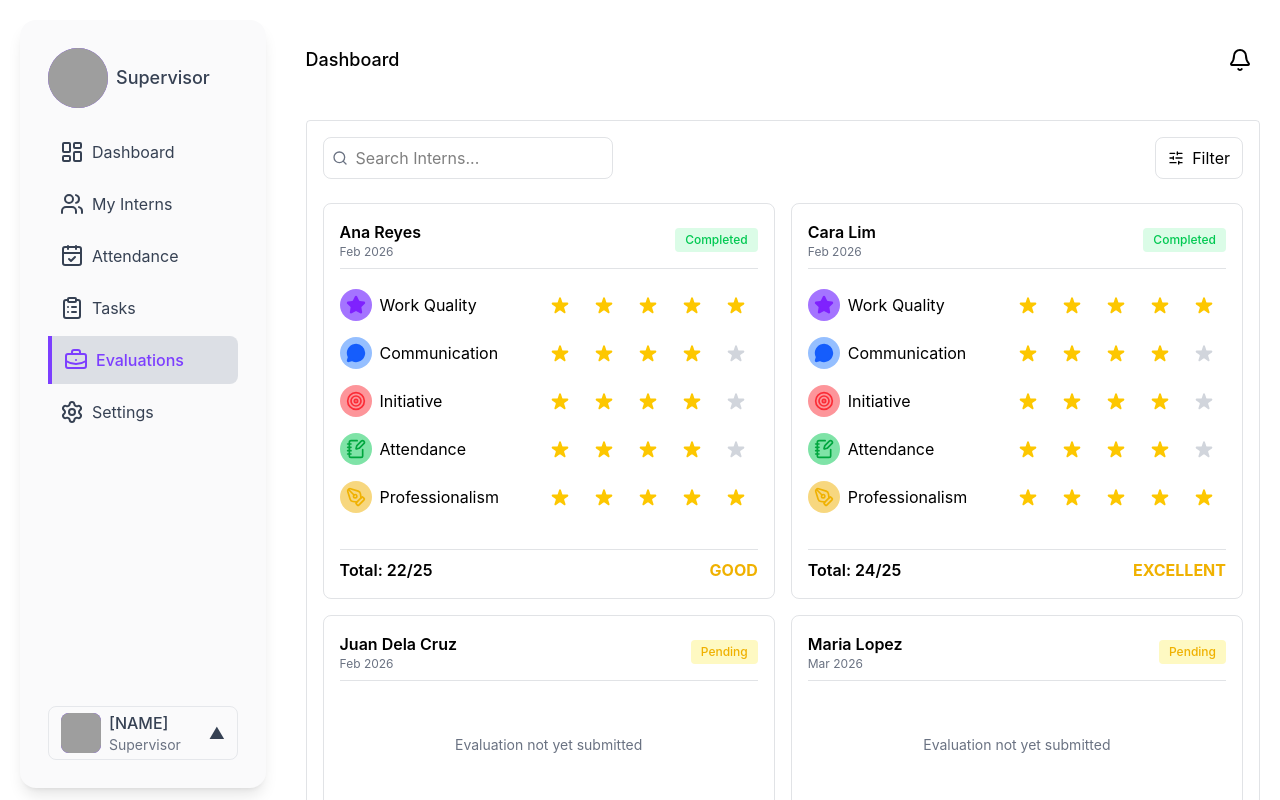
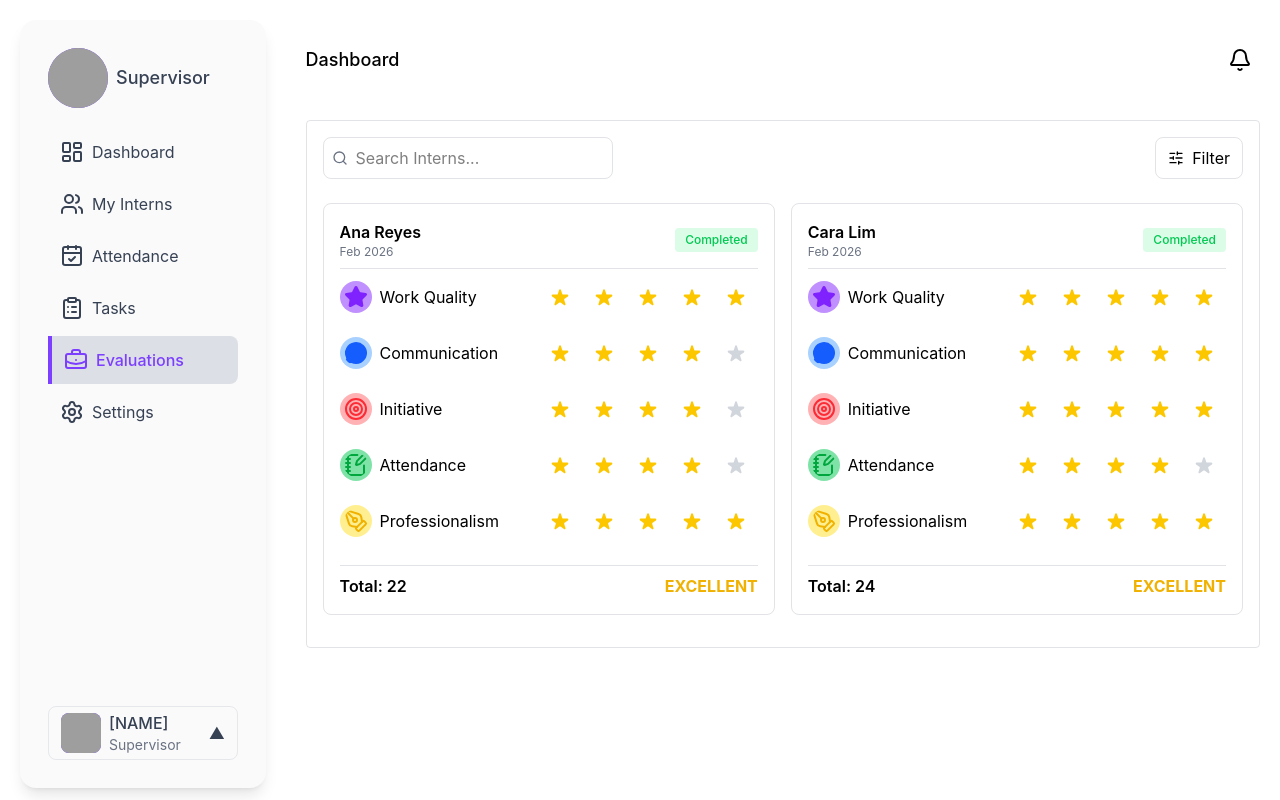
Before and after one commit to dev-St0ic/HR-Internship-Management-System, a React (Vite) app in the folder frontend-hrms/: page /supervisor/evaluations in a window 1280 px wide. Shown: the top 800 px of the page. Built offline with nearby package versions, Linux system fonts and the light colour scheme; grey boxes are pictures that could not be loaded.

Commit message:
refractor evaluation

```diff
--- a/frontend-hrms/src/portals/supervisor/pages/SupervisorEvaluations.jsx
+++ b/frontend-hrms/src/portals/supervisor/pages/SupervisorEvaluations.jsx
@@ -2,6 +2,80 @@ import { Search, SlidersHorizontal, Star, MessageCircle, Target, NotebookPen, Pe
 import StarRatingUI from "../components/StarRatingUI";
 
 export default function SupervisorEvaluations() {
+
+  const evaluationInternData = [
+  {
+    internName: "Ana Reyes",
+    lastEvaluated: "Feb 2026",
+    evalStatus: "Completed",
+    evalData: {
+      evalLabel: ["Work Quality", "Communication", "Initiative", "Attendance", "Professionalism"],
+      evalIcon: {
+        "Work Quality" : <Star size={20} className="text-violet-600 bg-violet-600/50 rounded-full size-8 p-1" fill="currentColor" />,
+        "Communication" : <MessageCircle size={20} className="text-blue-600 bg-blue-400/50 rounded-full size-8 p-1" fill="currentColor" />,
+        "Initiative" : <Target size={20} className="text-red-500 bg-red-400/50 rounded-full size-8 p-1" />,
+        "Attendance" : <NotebookPen size={20} className="text-green-600 bg-green-500/50 rounded-full size-8 p-1" />,
+        "Professionalism" : <PenTool size={20} className="text-yellow-500 bg-yellow-300/50 rounded-full size-8 p-1" />
+      },
+      evalLabelRate: {
+        "Work Quality": 5,
+        "Communication": 4,
+        "Initiative": 4,
+        "Attendance": 4,
+        "Professionalism": 5
+      },
+      get total() {
+        return Object.values(this.evalLabelRate).reduce((sum, val) => sum + val, 0);
+      },
+      get totalStatus() {
+        const total = this.total;
+        return total === 25
+          ? "Perfect"
+          : total >= 22
+          ? "Excellent"
+          : total >= 16
+          ? "Good"
+          : "Needs Improvement";
+      }
+    }
+  },
+  {
+    internName: "Cara Lim",
+    lastEvaluated: "Feb 2026",
+    evalStatus: "Completed",
+    evalData: {
+      evalLabel: ["Work Quality", "Communication", "Initiative", "Attendance", "Professionalism"],
+      evalIcon: {
+        "Work Quality" : <Star size={20} className="text-violet-600 bg-violet-600/50 rounded-full size-8 p-1" fill="currentColor" />,
+        "Communication" : <MessageCircle size={20} className="text-blue-600 bg-blue-400/50 rounded-full size-8 p-1" fill="currentColor" />,
+        "Initiative" : <Target size={20} className="text-red-500 bg-red-400/50 rounded-full size-8 p-1" />,
+        "Attendance" : <NotebookPen size={20} className="text-green-600 bg-green-500/50 rounded-full size-8 p-1" />,
+        "Professionalism" : <PenTool size={20} className="text-yellow-500 bg-yellow-300/50 rounded-full size-8 p-1" />
+      },
+      evalLabelRate: {
+        "Work Quality": 5,
+        "Communication": 5,
+        "Initiative": 5,
+        "Attendance": 4,
+        "Professionalism": 5
+      },
+      get total() {
+        return Object.values(this.evalLabelRate).reduce((sum, val) => sum + val, 0);
+      },
+      get totalStatus() {
+        const total = this.total;
+        return total === 25
+          ? "Perfect"
+          : total >= 22
+          ? "Excellent"
+          : total >= 16
+          ? "Good"
+          : "Needs Improvement";
+      }
+    }
+  },
+];
+
   return (
     <>
       <div className="border rounded border-gray-500/20 h-full p-4 mb-4">
@@ -16,189 +90,54 @@ export default function SupervisorEvaluations() {
           </div>
         </div>
 
-        <div className="grid grid-cols-6 grid-rows-6 gap-4 mb-4 mt-6">
+        <div className="grid grid-cols-6 gap-4 mb-4 mt-6">
+        {evaluationInternData.map((intern, index) => (
+          <div key={index} className="col-span-3 row-span-3 border border-gray-500/20 rounded-lg p-4">
 
-          <div className="col-span-3 row-span-3 col-start-1 row-start-1 border border-gray-500/20 rounded-lg p-4">
+            {/* Header */}
             <div className="flex justify-between items-center border-b border-gray-500/20 pb-2">
               <div className="flex flex-col">
-                <span className="text-md font-semibold">Ana Reyes</span>
-                <span className="text-gray-500 text-xs">Feb 2026</span>
+                <span className="text-md font-semibold">{intern.internName}</span>
+                <span className="text-gray-500 text-xs">{intern.lastEvaluated}</span>
               </div>
-              <div className="flex items-center">
-                <span className="bg-green-100 text-green-500 text-xs font-medium px-2.5 py-1 rounded">Completed</span>
-              </div>
+              <span className="bg-green-100 text-green-500 text-xs font-medium px-2.5 py-1 rounded">
+                {intern.evalStatus}
+              </span>
             </div>
 
-            <div className="py-3">
-              <div className="py-2 flex justify-between">
-                <div className="flex justify-start items-center gap-2">
-                  <div className="size-8 bg-violet-500/80 rounded-full flex items-center justify-center">
-                    <Star size={20} className="text-violet-600" fill="currentColor" />
+            {/* Ratings */}
+            {intern.evalData.evalLabel.map((label, i) => (
+              <div key={i} className="py-3">
+                <div className="flex justify-between">
+                  <div className="flex items-center gap-2">
+                    <div className="size-8 rounded-full flex items-center justify-center">
+                      {intern.evalData.evalIcon[label]}
+                    </div>
+                    <h1 className="text-md">{label}</h1>
                   </div>
-                  <h1 className="text-md">Work Quality</h1>
-                </div>
-                <div className="star flex items-center gap-1">
-                  <StarRatingUI rating={5} totalStars={5} />
+
+                  <div className="flex items-center gap-1">
+                    <StarRatingUI
+                      rating={intern.evalData.evalLabelRate[label]}
+                    />
+                  </div>
                 </div>
               </div>
-              <div className="py-2 flex justify-between">
-                <div className="flex justify-start items-center gap-2">
-                  <div className="size-8 bg-blue-500/50 rounded-full flex items-center justify-center">
-                    <MessageCircle size={20} className="text-blue-600" fill="currentColor" />
-                  </div>
-                  <h1 className="text-md">Communication</h1>
-                </div>
-                <div className="star flex items-center gap-1">
-                  <StarRatingUI rating={4} totalStars={5} />
-                </div>
-              </div>
-              <div className="py-2 flex justify-between">
-                <div className="flex justify-start items-center gap-2">
-                  <div className="size-8 bg-red-500/50 rounded-full flex items-center justify-center">
-                    <Target size={20} className="text-red-500" />
-                  </div>
-                  <h1 className="text-md">Initiative</h1>
-                </div>
-                <div className="star flex items-center gap-1">
-                  <StarRatingUI rating={4} totalStars={5} />
-                </div>
-              </div>
-              <div className="py-2 flex justify-between">
-                <div className="flex justify-start items-center gap-2">
-                  <div className="size-8 bg-green-500/50 rounded-full flex items-center justify-center">
-                    <NotebookPen size={20} className="text-green-600" />
-                  </div>
-                  <h1 className="text-md">Attendance</h1>
-                </div>
-                <div className="star flex items-center gap-1">
-                  <StarRatingUI rating={4} totalStars={5} />
-                </div>
-              </div>
-              <div className="py-2 flex justify-between">
-                <div className="flex justify-start items-center gap-2">
-                  <div className="size-8 bg-yellow-500/50 rounded-full flex items-center justify-center">
-                    <PenTool size={20} className="text-yellow-500" />
-                  </div>
-                  <h1 className="text-md">Professionalism</h1>
-                </div>
-                <div className="star flex items-center gap-1">
-                  <StarRatingUI rating={5} totalStars={5} />
-                </div>
-              </div>
+            ))}
+
+            {/* Summary */}
+            <div className="flex justify-between mt-4 border-t border-gray-500/20 pt-2">
+              <h1 className="font-semibold text-md">
+                Total: {intern.evalData.total}
+              </h1>
+              <h1 className="font-bold text-md uppercase text-yellow-500">
+                {intern.evalData.totalStatus}
+              </h1>
             </div>
 
-            <div className="flex justify-between mt-4 border-t border-gray-500/20 pt-2">
-              <h1 className="font-semibold text-md">Total: 22/25</h1>
-              <h1 className="font-bold text-md uppercase text-yellow-500">good</h1>
-            </div>
           </div>
-
-          <div className="col-span-3 row-span-3 col-start-4 row-start-1 border border-gray-500/20 rounded-lg p-4">
-            <div className="flex justify-between items-center border-b border-gray-500/20 pb-2">
-              <div className="flex flex-col">
-                <span className="text-md font-semibold">Cara Lim</span>
-                <span className="text-gray-500 text-xs">Feb 2026</span>
-              </div>
-              <div className="flex items-center">
-                <span className="bg-green-100 text-green-500 text-xs font-medium px-2.5 py-1 rounded">Completed</span>
-              </div>
-            </div>
-
-            <div className="py-3">
-              <div className="py-2 flex justify-between">
-                <div className="flex justify-start items-center gap-2">
-                  <div className="size-8 bg-violet-500/80 rounded-full flex items-center justify-center">
-                    <Star size={20} className="text-violet-600" fill="currentColor" />
-                  </div>
-                  <h1 className="text-md">Work Quality</h1>
-                </div>
-                <div className="star flex items-center gap-1">
-                  <StarRatingUI rating={5} totalStars={5} />
-                </div>
-              </div>
-              <div className="py-2 flex justify-between">
-                <div className="flex justify-start items-center gap-2">
-                  <div className="size-8 bg-blue-500/50 rounded-full flex items-center justify-center">
-                    <MessageCircle size={20} className="text-blue-600" fill="currentColor" />
-                  </div>
-                  <h1 className="text-md">Communication</h1>
-                </div>
-                <div className="star flex items-center gap-1">
-                  <StarRatingUI rating={4} totalStars={5} />
-                </div>
-              </div>
-              <div className="py-2 flex justify-between">
-                <div className="flex justify-start items-center gap-2">
-                  <div className="size-8 bg-red-500/50 rounded-full flex items-center justify-center">
-                    <Target size={20} className="text-red-500" />
-                  </div>
-                  <h1 className="text-md">Initiative</h1>
-                </div>
-                <div className="star flex items-center gap-1">
-                  <StarRatingUI rating={4} totalStars={5} />
-                </div>
-              </div>
-              <div className="py-2 flex justify-between">
-                <div className="flex justify-start items-center gap-2">
-                  <div className="size-8 bg-green-500/50 rounded-full flex items-center justify-center">
-                    <NotebookPen size={20} className="text-green-600" />
-                  </div>
-                  <h1 className="text-md">Attendance</h1>
-                </div>
-                <div className="star flex items-center gap-1">
-                  <StarRatingUI rating={4} totalStars={5} />
-                </div>
-              </div>
-              <div className="py-2 flex justify-between">
-                <div className="flex justify-start items-center gap-2">
-                  <div className="size-8 bg-yellow-500/50 rounded-full flex items-center justify-center">
-                    <PenTool size={20} className="text-yellow-500" />
-                  </div>
-                  <h1 className="text-md">Professionalism</h1>
-                </div>
-                <div className="star flex items-center gap-1">
-                  <StarRatingUI rating={5} totalStars={5} />
-                </div>
-              </div>
-            </div>
-
-            <div className="flex justify-between mt-4 border-t border-gray-500/20 pt-2">
-              <h1 className="font-semibold text-md">Total: 24/25</h1>
-              <h1 className="font-bold text-md uppercase text-yellow-500">excellent</h1>
-            </div>
-          </div>
-
-          <div className="col-span-3 row-span-3 row-start-4 border border-gray-500/20 rounded-lg p-4">
-            <div className="flex justify-between items-center border-b border-gray-500/20 pb-2">
-              <div className="flex flex-col">
-                <span className="text-md font-semibold">Juan Dela Cruz</span>
-                <span className="text-gray-500 text-xs">Feb 2026</span>
-              </div>
-              <div className="flex items-center">
-                <span className="bg-yellow-100 text-yellow-500 text-xs font-medium px-2.5 py-1 rounded">Pending</span>
-              </div>
-            </div>
-            <div className="flex justify-center items-center h-32">
-              <h1 className="text-gray-500 text-sm">Evaluation not yet submitted</h1>
-            </div>
-          </div>
-
-          <div className="col-span-3 row-span-3 col-start-4 row-start-4 border border-gray-500/20 rounded-lg p-4">
-            <div className="flex justify-between items-center border-b border-gray-500/20 pb-2">
-              <div className="flex flex-col">
-                <span className="text-md font-semibold">Maria Lopez</span>
-                <span className="text-gray-500 text-xs">Mar  2026</span>
-              </div>
-              <div className="flex items-center">
-                <span className="bg-yellow-100 text-yellow-500 text-xs font-medium px-2.5 py-1 rounded">Pending</span>
-              </div>
-            </div>
-            <div className="flex justify-center items-center h-32">
-              <h1 className="text-gray-500 text-sm">Evaluation not yet submitted</h1>
-            </div>
-          </div>
-
-        </div>
+        ))}
+      </div>
 
       </div>
     </>
```
